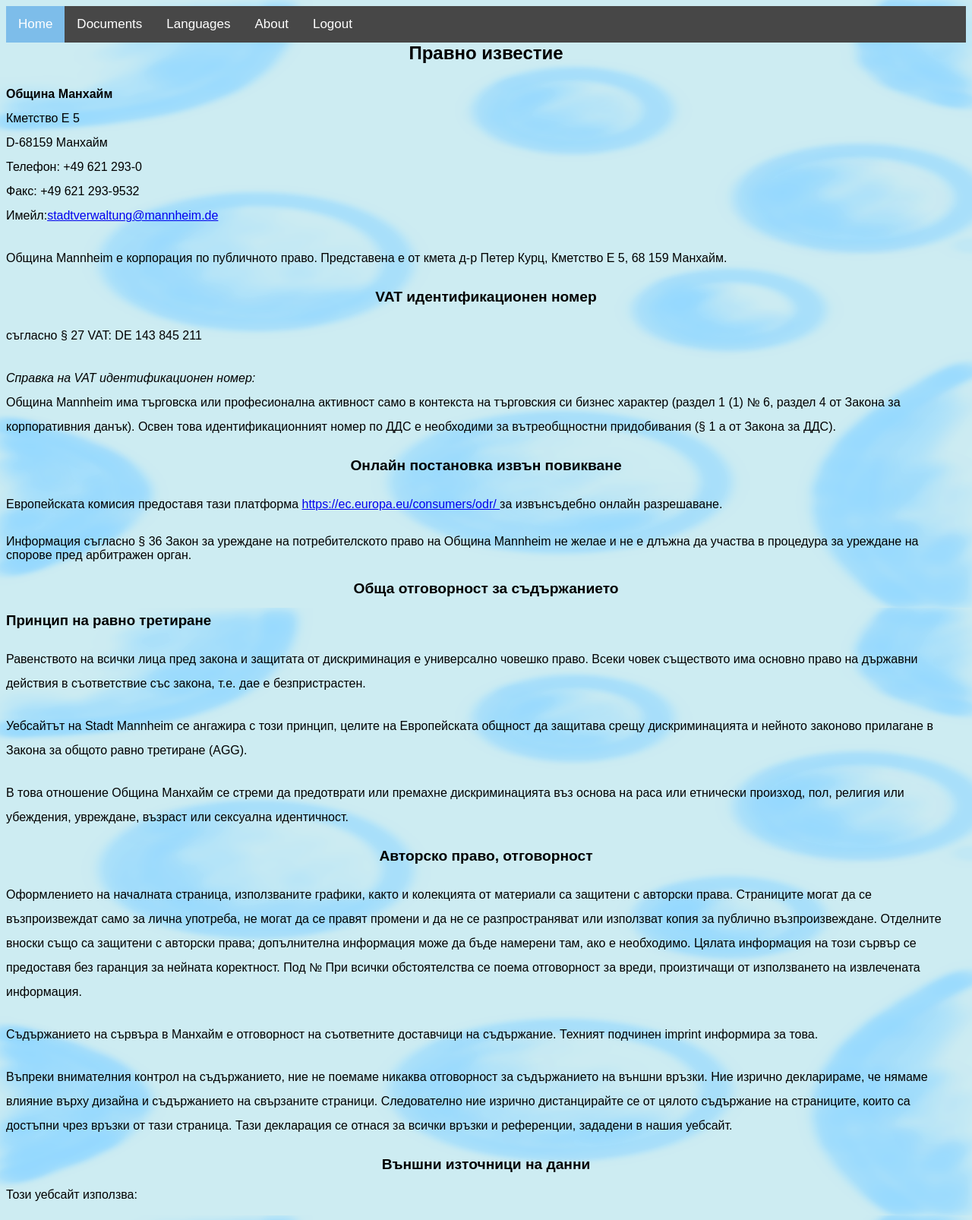
After one commit to 1ckov/Web_A-5_Project_Repo, a Flask app: template templates/bg/legalNotice.html in a window 1280 px wide. The commit adds this page. Shown: the whole page at 76% size. Run offline with Flask 2, Linux system fonts and the light colour scheme; the template is opened without the code that fills it, so the values that code supplies are empty.

Commit message:
Bulgarian translation

```diff
--- /dev/null
+++ b/templates/bg/legalNotice.html
@@ -0,0 +1,74 @@
+{% extends 'en/en_base.html' %}
+
+{% block head %}
+<title>Legal Notice</title>
+{% endblock %}
+{% block body %}
+<header>
+    <h1>Правно известие</h1>
+</header>
+
+<p><strong>Община Манхайм</strong><br>
+    Кметство E 5<br>
+    D-68159 Манхайм<br>
+    Телефон: +49 621 293-0<br>
+    Факс: +49 621 293-9532<br>
+    Имейл:<a href="mailto:stadtverwaltung@mannheim.de">stadtverwaltung@mannheim.de</a>
+</p>
+<p>Община Mannheim е корпорация по публичното право.
+    Представена е от кмета д-р Петер Курц, Кметство E 5, 68 159 Манхайм.
+</p>
+<h2>VAT идентификационен номер</h2>
+<p>съгласно § 27 VAT: DE 143 845 211
+</p>
+<p>
+    <em>Справка на VAT идентификационен номер:</em><br>
+    Община Mannheim има търговска или професионална активност само в контекста на търговския си бизнес
+    характер (раздел 1 (1) № 6, раздел 4 от Закона за корпоративния данък). Освен това идентификационният номер по ДДС е
+    необходими за вътреобщностни придобивания (§ 1 а от Закона за ДДС).
+</p>
+<p>
+<h2>Онлайн постановка извън повикване</h2>
+<p>
+    Европейската комисия предоставя тази платформа <a
+        href=" https://ec.europa.eu/consumers/odr/main/index.cfm?event=main.home2.show&lng=EN"
+        target="_blank">https://ec.europa.eu/consumers/odr/ </a> за извънсъдебно онлайн разрешаване.
+</p>
+Информация съгласно § 36 Закон за уреждане на потребителското право на
+Община Mannheim не желае и не е длъжна да участва в процедура за уреждане на спорове пред
+арбитражен орган.
+</p>
+<p>
+<h2>Обща отговорност за съдържанието</h2>
+<h3>Принцип на равно третиране</h3>
+<p>Равенството на всички лица пред закона и защитата от дискриминация е универсално човешко право. Всеки човек
+    съществото има основно право на държавни действия в съответствие със закона, т.е. дае е безпристрастен.
+</p>
+<p>Уебсайтът на Stadt Mannheim се ангажира с този принцип, целите на Европейската общност да защитава
+    срещу дискриминацията и нейното законово прилагане в Закона за общото равно третиране (AGG).</p>
+<p>В това отношение Община Манхайм се стреми да предотврати или премахне дискриминацията въз основа на раса или
+    етнически произход, пол, религия или убеждения, увреждане, възраст или сексуална идентичност.
+
+</p>
+</p>
+<p>
+<h2>Авторско право, отговорност</h2>
+<p>Оформлението на началната страница, използваните графики, както и колекцията от материали са защитени с авторски права.
+    Страниците могат да се възпроизвеждат само за лична употреба, не могат да се правят промени и да не се разпространяват или използват копия
+    за публично възпроизвеждане. Отделните вноски също са защитени с авторски права; допълнителна информация може да бъде
+    намерени там, ако е необходимо. Цялата информация на този сървър се предоставя без гаранция за нейната коректност. Под №
+    При всички обстоятелства се поема отговорност за вреди, произтичащи от използването на извлечената информация.</p>
+<p>Съдържанието на сървъра в Манхайм е отговорност на съответните доставчици на съдържание. Техният подчинен
+    imprint информира за това.</p>
+<p>Въпреки внимателния контрол на съдържанието, ние не поемаме никаква отговорност за съдържанието на външни връзки. Ние
+    изрично декларираме, че нямаме влияние върху дизайна и съдържанието на свързаните страници. Следователно ние изрично
+    дистанцирайте се от цялото съдържание на страниците, които са достъпни чрез връзки от тази страница. Тази декларация
+    се отнася за всички връзки и референции, зададени в нашия уебсайт.</p>
+</p>
+<p>
+<h2>Външни източници на данни</h2>
+Този уебсайт използва:
+</p>
+
+
+{% endblock %}
--- a/templates/en/home.html
+++ b/templates/en/home.html
@@ -7,7 +7,7 @@
 {% block body %}
 <h1>Welcome </h1>
 <hr>
-<h2> Please chose the document, that you need help with: </h2>
+<h2> Please choose the document, that you need help with: </h2>
 <ul>
         <li>
                 <a href="">Appartement registration</a>
```
Also changed, not shown: templates/bg/about_us.html (added, +79 -0 lines), templates/bg/home.html (+25 -9 lines), templates/bg/privacy_policy.html (added, +118 -0 lines).
